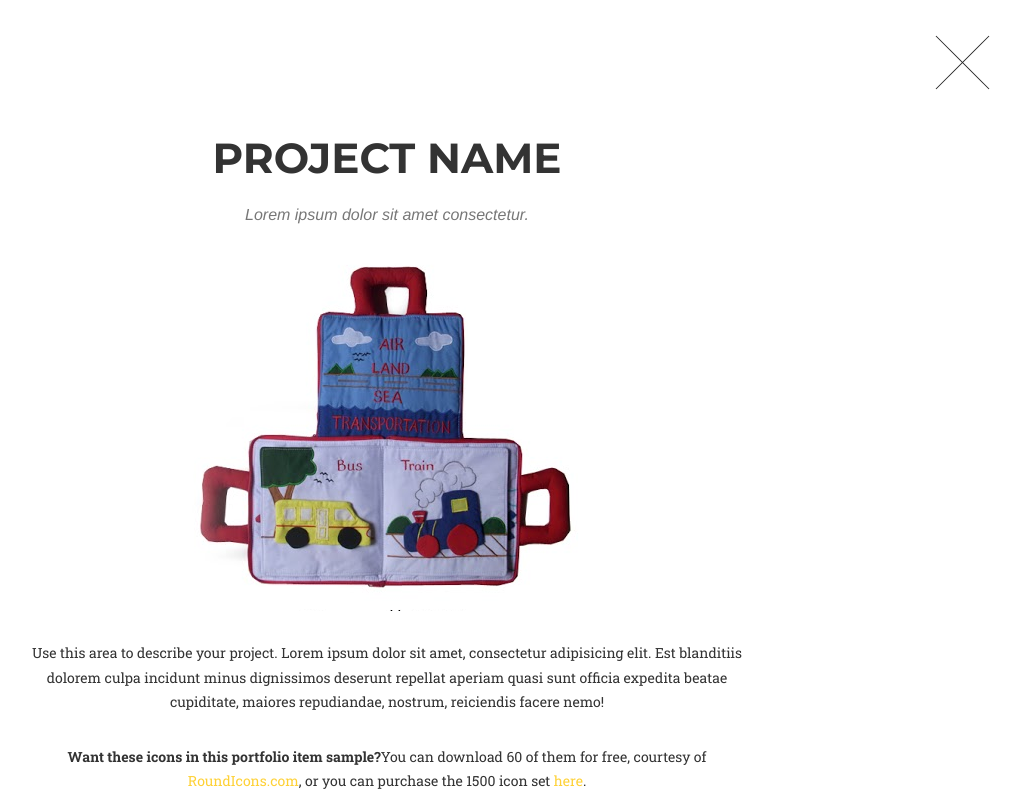
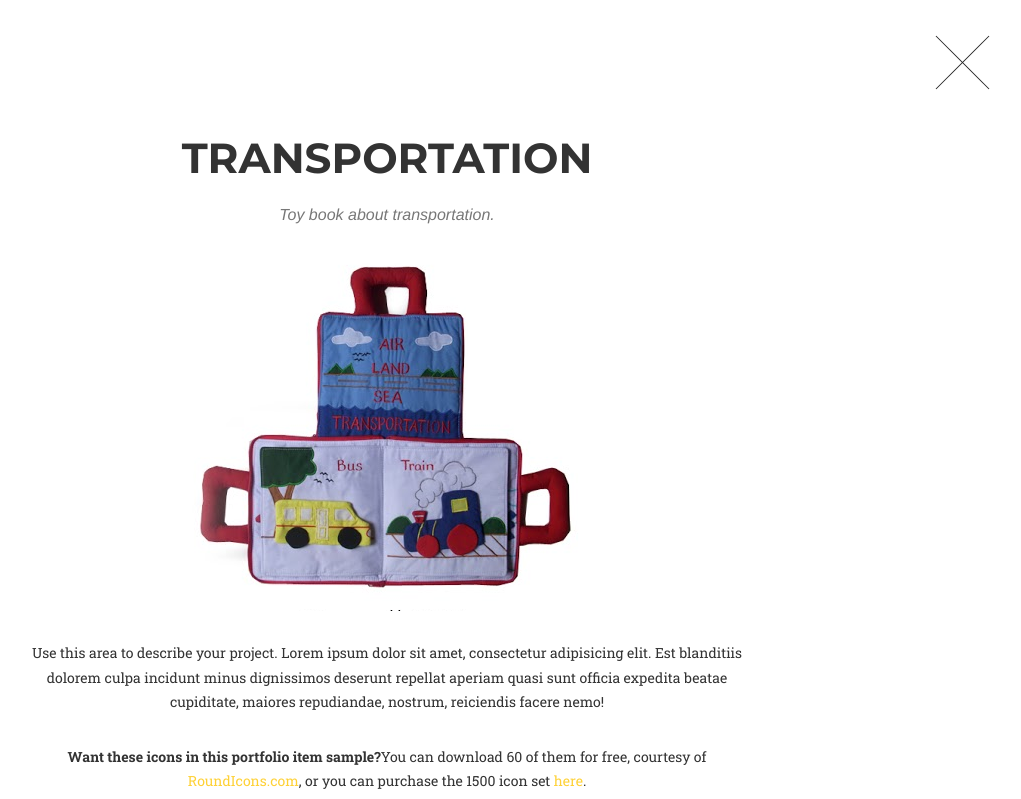
Before and after one commit to brando10/cuddle-heaven, a plain HTML site: page toys.html in a window 1280 px wide. Both pictures are taken after a click on the link 250 px from the left and 346 px from the top of the page. Shown: the top 799 px of the page, without its empty margins (253-1274 px from the left). Drawn offline with nearby package versions, Linux system fonts and the light colour scheme; files that its build step writes are made by us from their sources; a web font is replaced by a local one.

Commit message:
palit modal header

```diff
--- a/toys.html
+++ b/toys.html
@@ -183,8 +183,8 @@
                     <div class="col-lg-8 col-lg-offset-2">
                         <div class="modal-body">
                             <!-- Project Details Go Here -->
-                            <h2>Project Name</h2>
-                            <p class="item-intro text-muted">Lorem ipsum dolor sit amet consectetur.</p>
+                            <h2>Transportation</h2>
+                            <p class="item-intro text-muted">Toy book about transportation.</p>
                             <img class="img-responsive img-centered" src="img/toys/transportation.png" alt="">
                             <p>Use this area to describe your project. Lorem ipsum dolor sit amet, consectetur adipisicing elit. Est blanditiis dolorem culpa incidunt minus dignissimos deserunt repellat aperiam quasi sunt officia expedita beatae cupiditate, maiores repudiandae, nostrum, reiciendis facere nemo!</p>
                             <p>
```
